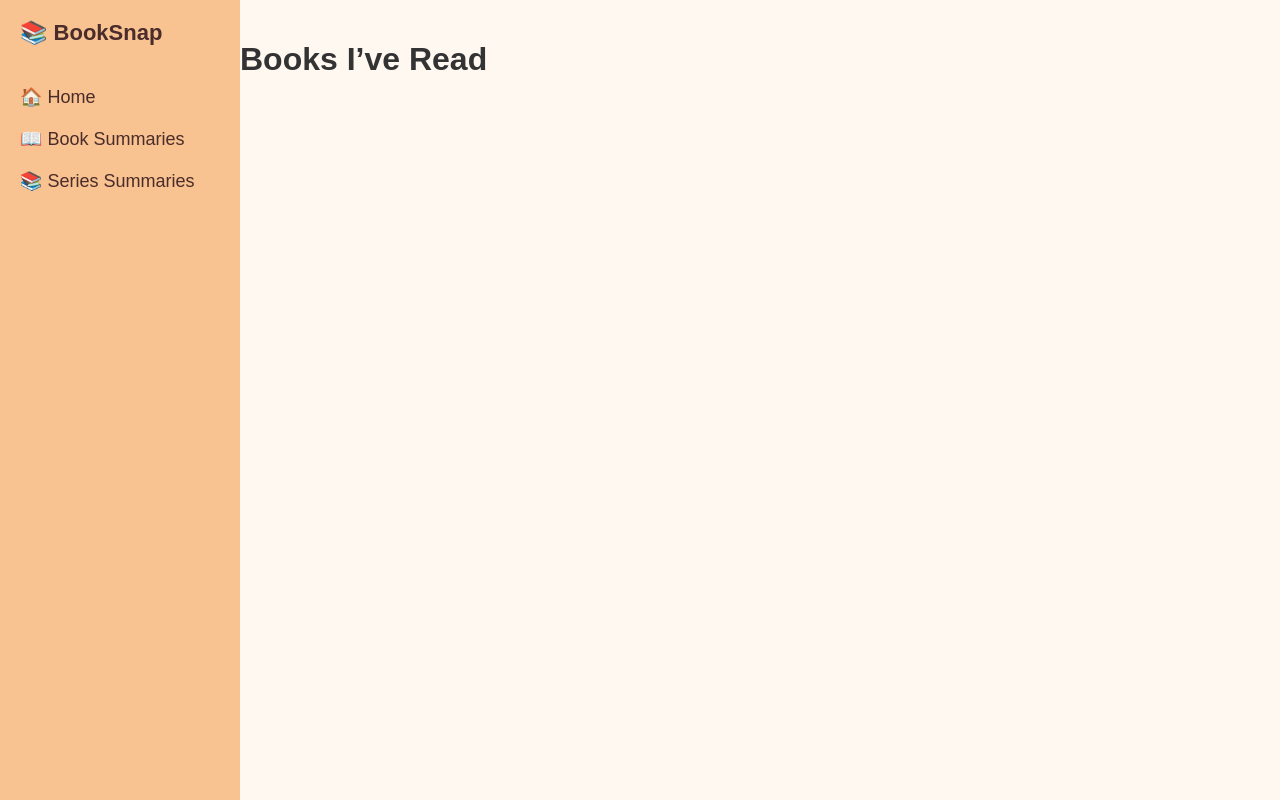
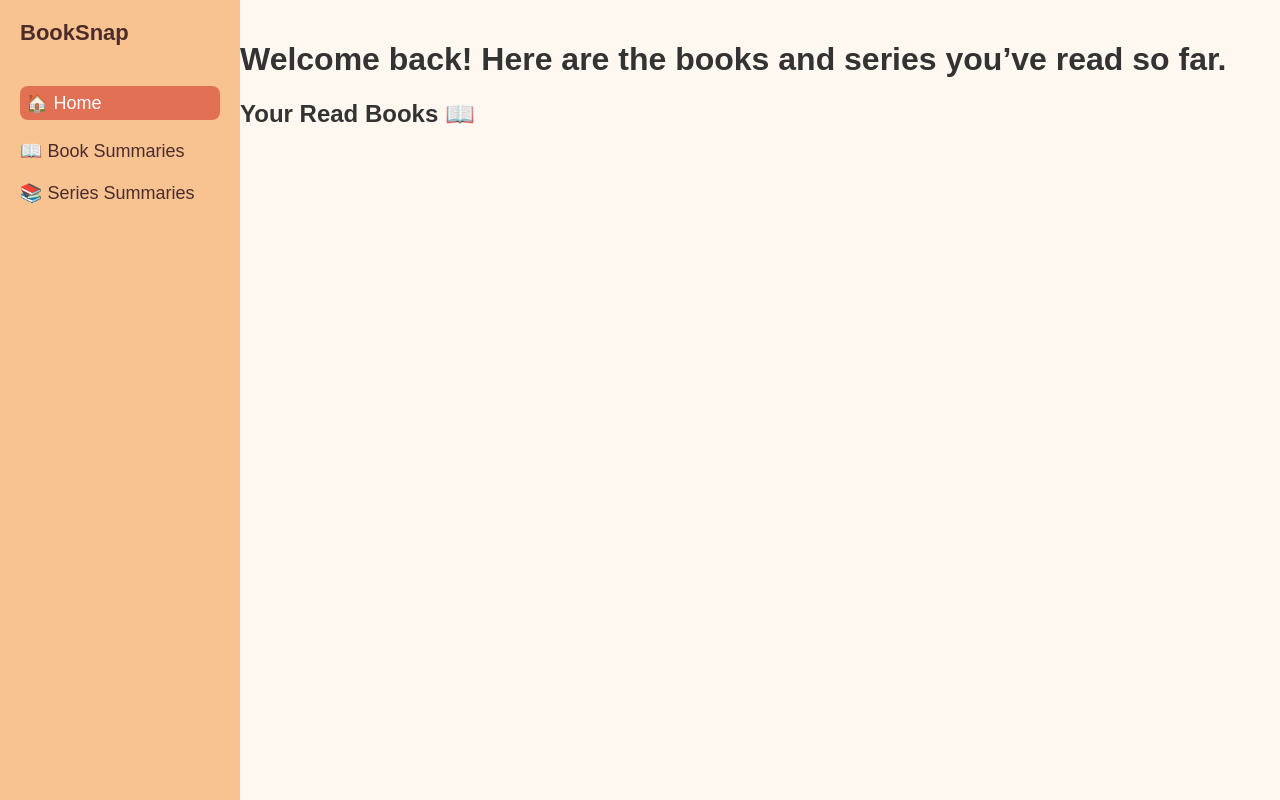
Before and after one commit to gitcat45coder/BookSnap, a plain HTML site: page index.html in a window 1280 px wide. Drawn offline with Linux system fonts and the light colour scheme.

Commit message:
Update index.html 2

```diff
--- a/index.html
+++ b/index.html
@@ -1,27 +1,31 @@
-<!DOCTYPE html>
+<!doctype html>
 <html lang="en">
 <head>
-  <meta charset="UTF-8">
-  <meta name="viewport" content="width=device-width, initial-scale=1.0">
+  <meta charset="utf-8" />
+  <meta name="viewport" content="width=device-width,initial-scale=1" />
   <title>BookSnap - Home</title>
-  <link rel="stylesheet" href="style.css">
+  <link rel="stylesheet" href="style.css" />
 </head>
 <body>
-  <div class="sidebar">
-    <h2>📚 BookSnap</h2>
-    <nav>
-      <a href="index.html">🏠 Home</a>
-      <a href="books.html">📖 Book Summaries</a>
-      <a href="series.html">📚 Series Summaries</a>
-    </nav>
-  </div>
+  <aside class="sidebar">
+    <div class="sidebar-inner">
+      <h2 class="brand">BookSnap</h2>
+      <nav>
+        <a href="index.html" class="active">🏠 Home</a>
+        <a href="books.html">📖 Book Summaries</a>
+        <a href="series.html">📚 Series Summaries</a>
+      </nav>
+    </div>
+  </aside>
 
-  <div class="content">
-    <h1>Books I’ve Read</h1>
+  <main class="content">
+    <h1>Welcome back! Here are the books and series you’ve read so far.</h1>
+
+    <h2 class="section-heading">Your Read Books 📖</h2>
     <div id="readBooksGrid" class="book-grid">
-      <!-- Books you’ve finished will appear here automatically -->
+      <!-- Filled by script.js from localStorage -->
     </div>
-  </div>
+  </main>
 
   <script src="script.js"></script>
 </body>
```
